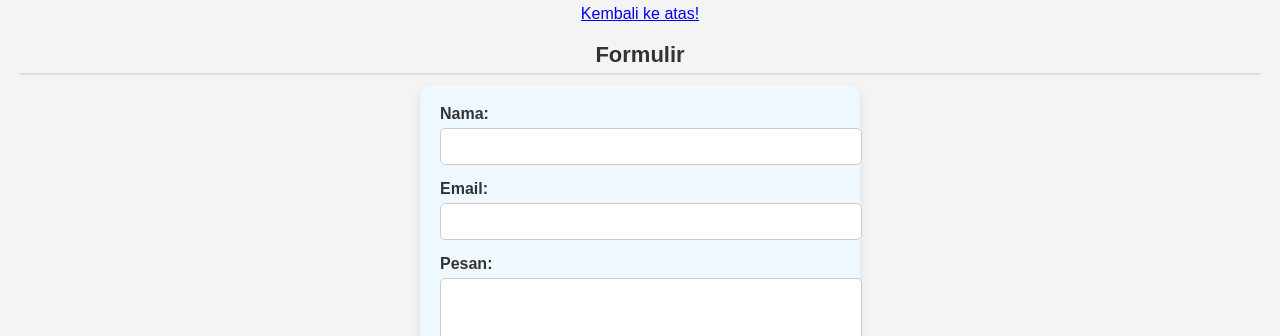
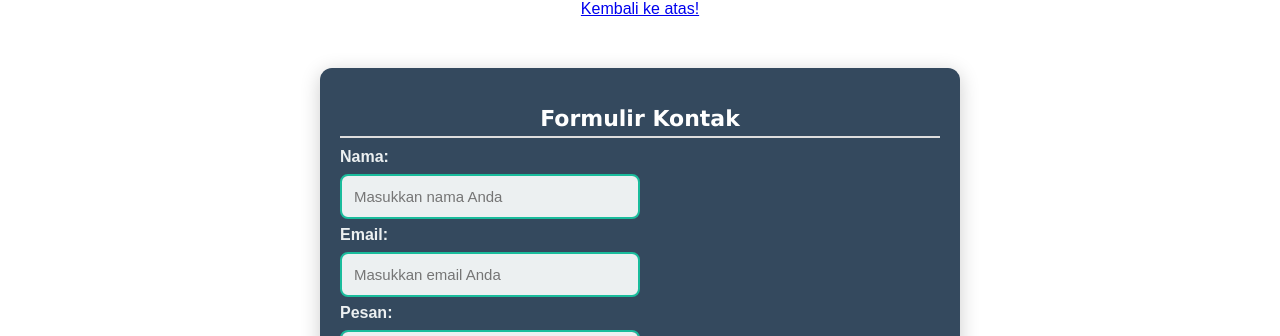
Before and after one commit to auliajeng/ajeng, a plain HTML site: page index.html in a window 1280 px wide. Shown: the part 2464-2800 px from the top of the page. Drawn offline with Linux system fonts and the light colour scheme.

Commit message:
upperbaruan
upperbaruan

```diff
--- a/index.html
+++ b/index.html
@@ -80,7 +80,7 @@
 }
 
 .container {
-    max-width: 720px;
+    max-width: 200px;
     margin: 15px auto;
     background-color: hsl(192, 41%, 71%);
     border-radius: 5px;
@@ -94,7 +94,7 @@
 }
 
 .header img {
-    width: 160px;
+    width: 1px;
     border-radius: 50%;
     margin-bottom: 10px;
 }
@@ -110,7 +110,7 @@
 }
 
 .content h2 {
-    color: #444;
+    color: #ffffff;
     font-size: 22px;
     margin-bottom: 10px;
     border-bottom: 2px solid #ddd;
@@ -146,7 +146,7 @@
     <div class="content" id="Profil Lee Jeno">
         <h1 style="text-align: center; color: #368dc7;">Profil Lee Jeno</h1>
     <div class="container">
-        <img src="jeno.jpg" alt="Profil Lee Jeno" class="center-image">
+        <img src="jeno.jpg" alt="Profil Lee Jeno" class="center-image" style="width: 100%; height: auto;">
     </div>
 
         <p><strong>Nama Lengkap:</strong> Lee Jeno (이제노)<p>
@@ -204,75 +204,130 @@
             <center><p> instagram :<a href="https://www.instagram.com/leejen_o_423"target="_blank">leejeno</a></p>  </center>
             <center><a href="#top">Kembali ke atas!</a></center>
 
-            <!DOCTYPE html>
-            <html lang="id">
-            <head>
+
 <meta charset="UTF-8">
     <meta name="viewport" content="width=device-width, initial-scale=1.0">
-                <title>Formulir Kontak Berwarna</title>
+    <title>Formulir Kontak Modern</title>
     <style>
-                    /* Gaya untuk form */
-                    .form-container {
-                        background-color: #f0f8ff; /* Warna latar belakang form */
-                        padding: 20px;
-                        max-width: 400px;
-                        margin: auto;
-                        border-radius: 10px;
-                        box-shadow: 0 4px 8px rgba(0, 0, 0, 0.1);
+        body {
+            font-family: 'Arial', sans-serif;
+            margin: 0;
+            padding: 0;
+            background-color: #ffffff;
+            color: #ECF0F1;
         }
 
-                    /* Gaya untuk label dan input */
+        .container {
+            width: 50%;
+            max-width: 600px;
+            margin: 50px auto;
+            padding: 20px;
+            background-color: #34495E;
+            border-radius: 12px;
+            box-shadow: 0 4px 20px rgba(0, 0, 0, 0.2);
+        }
+
+        h2 {
+            text-align: center;
+            color: #1ABC9C;
+            margin-bottom: 30px;
+            font-family: 'Verdana', sans-serif;
+        }
+
         label {
+            display: block;
+            margin-bottom: 8px;
             font-weight: bold;
-                        color: #333;
-                        display: block;
-                        margin-bottom: 5px;
+            color: #ECF0F1;
         }
 
         input[type="text"], input[type="email"], textarea {
-                        width: 100%;
-                        padding: 10px;
-                        margin-bottom: 15px;
-                        border: 1px solid #ccc;
-                        border-radius: 5px;
+            width: 50%;
+            padding: 12px;
+            margin-bottom: 7px;
+            border: 2px solid #1ABC9C;
+            border-radius: 8px;
+            background-color: #ECF0F1;
+            color: #fdfdfd;
+            font-size: 15px;
+            box-sizing: border-box;
         }
 
-                    /* Gaya untuk tombol kirim */
-                    input[type="submit"] {
-                        background-color: #4CAF50; /* Warna hijau untuk tombol */
-                        color: white;
-                        padding: 10px 15px;
-                        border: none;
-                        border-radius: 5px;
-                        cursor: pointer;
+        input[type="text"]:focus, input[type="email"]:focus, textarea:focus {
+            border-color: #5c3733;
+            outline: none;
+            background-color: #6293b2;
         }
 
-                    input[type="submit"]:hover {
-                        background-color: #878594; /* Warna saat tombol di-hover */
+        textarea {
+            height: 44px;
+        }
+
+        button {
+            background-color: #a5bdbd;
+            color: white;
+            padding: 12px 20px;
+            border: none;
+            border-radius: 16px;
+            font-size: 18px;
+            cursor: pointer;
+            width: 100%;
+            transition: background-color 0.3s ease;
+        }
+
+        button:hover {
+            background-color: #337266;
+        }
+
+        .instagram-link {
+            display: flex;
+            align-items: center;
+            justify-content: center;
+            margin-top: 20px;
+        }
+
+        .instagram-logo {
+            width: 40px;
+            height: 40px;
+            margin-right: 10px;
+        }
+
+        .instagram-text {
+            font-size: 17px;
+            text-decoration: none;
+            color: #acc1cd;
+            font-weight: bold;
+        }
+
+        .instagram-text:hover {
+            color: #C0392B;
         }
     </style>
 </head>
 <body>
-                <h2 style="text-align: center; color: #333;">Formulir</h2>
-                <div class="form-container">
-                    <form action="#" method="post">
-                        <!-- Field Nama -->
+
+    <div class="container">
+        <h2>Formulir Kontak</h2>
+
+        <form action="submit.html" method="post">
             <label for="name">Nama:</label>
-                        <input type="text" id="name" name="name" required>
+            <input type="text" id="name" name="name" placeholder="Masukkan nama Anda" required>
 
-                        <!-- Field Email -->
             <label for="email">Email:</label>
-                        <input type="email" id="email" name="email" required>
+            <input type="email" id="email" name="email" placeholder="Masukkan email Anda" required>
 
-                        <!-- Field Pesan -->
             <label for="message">Pesan:</label>
-                        <textarea id="message" name="message" rows="4" required></textarea>
+            <textarea id="message" name="message" placeholder="Tulis pesan Anda" required></textarea>
 
-                        <!-- Tombol Kirim -->
-                        <input type="submit" value="Kirim">
+            <button type="submit">Kirim</button>
+        </form>
 
-                    </form>
+        <div class="instagram-link">
+            <img src="https://upload.wikimedia.org/wikipedia/commons/a/a5/Instagram_icon.png" alt="Instagram Logo" class="instagram-logo">
+            <a href="https://www.instagram.com/ajeeyaz?igsh=MTUya3N3aXhkdzV0dg==" target="_blank" class="instagram-text">@ajeeyaz</a>
         </div>
+    </div>
+
             </body>
             </html>
 
```
Lines whose indentation alone changed are shown as unchanged.
